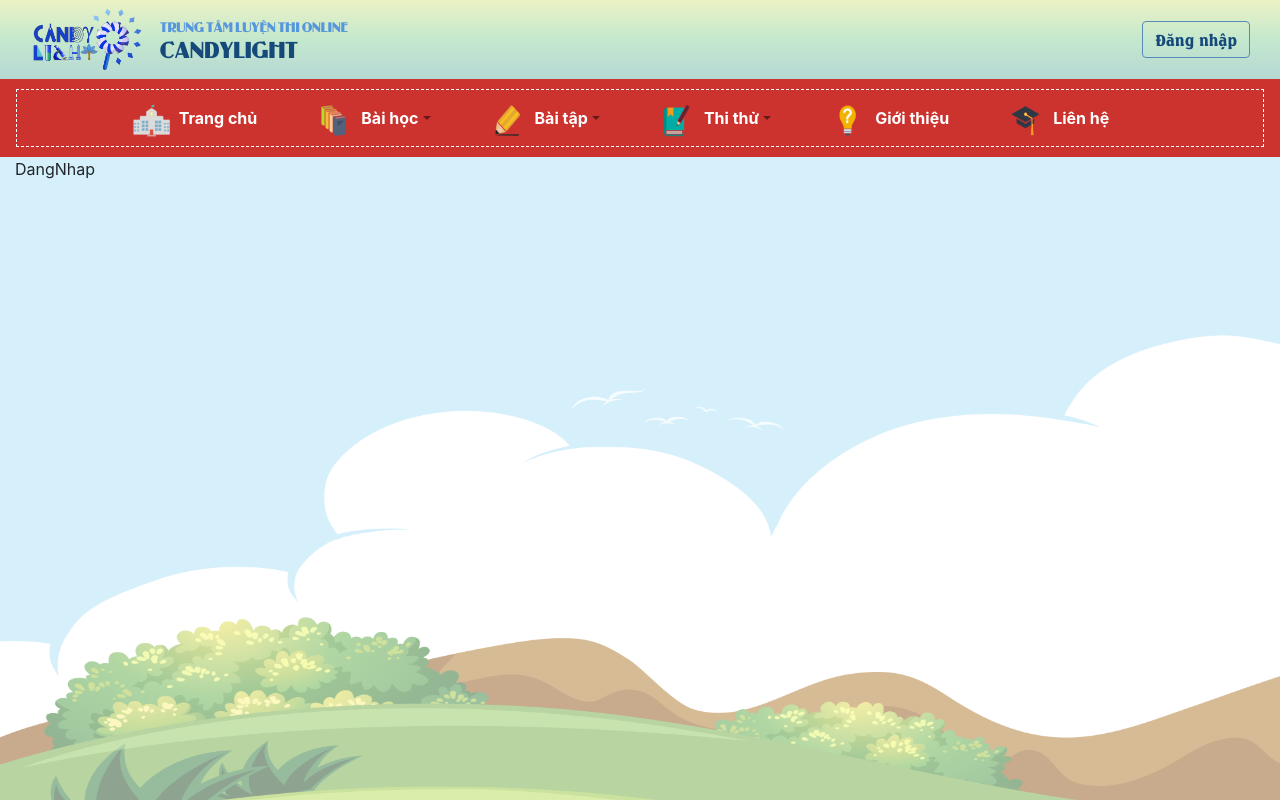
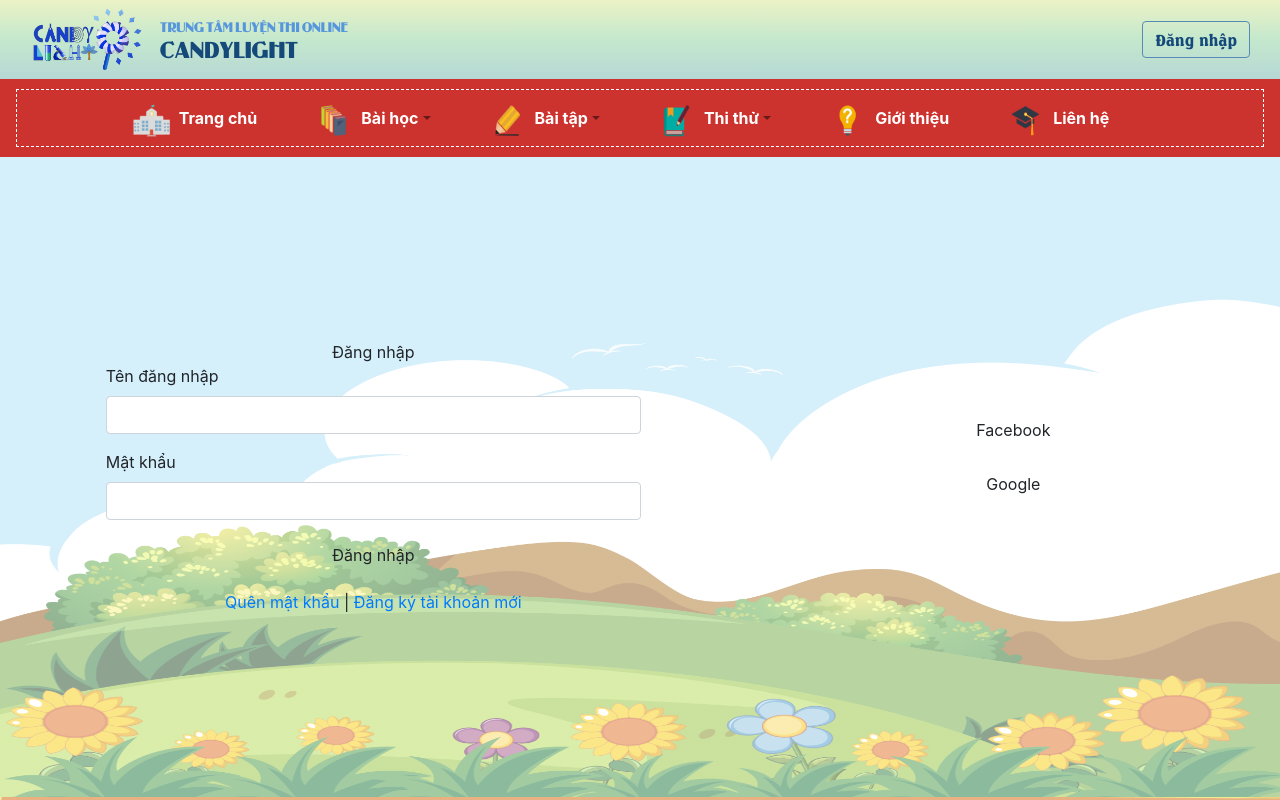
Before and after one commit to nhanpdnguyen/QLDA2015_Frontend, a React (Create React App) app: page /dang-nhap in a window 1280 px wide. Shown: the top 800 px of the page. Built offline with nearby package versions, Linux system fonts and the light colour scheme.

Commit message:
tạm xong màn hình đăng nhập

```diff
--- a/src/App.css
+++ b/src/App.css
@@ -24,5 +24,5 @@
   width: 100%;
   background-size: 100% 100%;
   background-repeat: no-repeat;
-  min-height: 100vh;
+  min-height: 80vh;
 }
--- a/src/App.js
+++ b/src/App.js
@@ -1,6 +1,6 @@
 import React, { Component } from 'react';
 import { Container } from 'reactstrap';
-import { BrowserRouter as Router, Route, Switch, Link } from 'react-router-dom';
+import { BrowserRouter as Router, Route, Switch } from 'react-router-dom';
 // components
 import Header from './components/Header';
 import Footer from './components/Footer';
@@ -16,10 +16,6 @@ const HelloWorld = function (props) {
 }
 
 class App extends Component {
-	constructor(props) {
-		super(props);
-
-	}
 
 	render() {
 		return (
@@ -27,7 +23,8 @@ class App extends Component {
 				<div>
 					<Header isLoggedIn={false}></Header>
 					<NavBar></NavBar>
-					<Container fluid id="main-content-container">
+					<Container fluid id="main-content-container" className="d-flex align-items-center">
+					{/* Row bọc ngoài cùng của 1 view cần phải xài thêm class flex-md-grow-1 */}
 							<Switch>
 								<Route exact path="/" component={Home} />
 								<Route exact path="/dang-nhap" component={DangNhap} />
--- a/src/components/Carousel.js
+++ b/src/components/Carousel.js
@@ -4,8 +4,7 @@ import {
   CarouselItem,
   CarouselControl,
   CarouselIndicators,
-  CarouselCaption,
-  Row
+  CarouselCaption
 } from 'reactstrap';
 import './Carousel.css';
 
--- a/src/components/Footer.js
+++ b/src/components/Footer.js
@@ -1,11 +1,8 @@
 import React, { Component } from 'react';
-import { Row, Col } from 'reactstrap';
+import { } from 'reactstrap';
 import './Footer.css';
 
 export default class Footer extends Component {
-	constructor(props) {
-		super(props);
-	}
 
 	render() {
 		return (
--- a/src/components/Header.js
+++ b/src/components/Header.js
@@ -4,9 +4,6 @@ import { Link } from 'react-router-dom';
 import './Header.css';
 
 export default class Header extends Component {
-	constructor(props) {
-		super(props);
-	}
 
 	render() {
 		let Avatar;
@@ -14,10 +11,10 @@ export default class Header extends Component {
 			Avatar = (
 				<Fragment>
 					<Col md="2" className="d-flex align-items-center justify-content-center pr-0">
-						<img className="w-75 rounded" src="/images/avatar.png" />
+						<img className="w-75 rounded" alt="" src="/images/avatar.png" />
 					</Col>
 					<Col md="4" className="d-flex flex-column justify-content-start pl-0">
-						<div className="mt-1">Nguyễn Thanh Tùng</div>
+						<div className="mt-1" alt="">Nguyễn Thanh Tùng</div>
 					</Col>
 				</Fragment>
 			)
@@ -39,7 +36,7 @@ export default class Header extends Component {
 						<Col md="6" className="mr-auto">
 							<Row className="">
 								<Col md="3" className="d-flex align-items-center justify-content-center pr-0">
-									<img className="w-75" src="/images/Logo-01.png" />
+									<img className="w-75" alt="" src="/images/Logo-01.png" />
 								</Col>
 								<Col md="9" className="my-logo-text d-flex flex-column justify-content-center pl-0">
 									<div>TRUNG TÂM LUYỆN THI ONLINE</div>
--- a/src/components/TitleBox.js
+++ b/src/components/TitleBox.js
@@ -3,9 +3,6 @@ import { Row, Col } from 'reactstrap';
 import './TitleBox.css';
 
 export default class TitleBox extends Component {
-	constructor(props) {
-		super(props);
-	}
 
 	render() {
 		let titleBoxHeaderStyle = {
@@ -20,7 +17,7 @@ export default class TitleBox extends Component {
 				{/* <Col xs="12" className="d-flex justify-content-end"></Col> */}
 				<Col xs="6" md="4" className="d-flex flex-column align-items-center py-2 px-1">
 					<div className="title-box-header" style={titleBoxHeaderStyle}>{this.props.header}</div>
-					<img className="title-box-img" src={this.props.src}></img>
+					<img className="title-box-img" alt="" src={this.props.src}></img>
 				</Col>
 				<Col xs="6" md="8" className="title-box-content d-flex align-items-center" style={titleBoxContentStyle}>
 					<ul className="m-0">
--- a/src/views/DangNhap.css
+++ b/src/views/DangNhap.css
@@ -0,0 +1,3 @@
+.dang-nhap-container {
+
+}
--- a/src/views/DangNhap.js
+++ b/src/views/DangNhap.js
@@ -1,10 +1,65 @@
 import React, { Component } from 'react';
-import { Container, Row, Col } from 'reactstrap';
+import { Row, Col } from 'reactstrap';
+import { Link } from 'react-router-dom';
 import './DangNhap.css';
 
 export default class DangNhap extends Component {
 
   render() {
-    return <div>DangNhap</div>
+    return (
+      <Row className="dang-nhap-container flex-md-grow-1">
+        {/* Đăng nhập qua email */}
+        <Col md="7">
+          <Row>
+            <Col className="d-flex justify-content-center align-content-center align-self-center">
+              <div>Đăng nhập</div>
+            </Col>
+          </Row>
+          <Row>
+            <Col>
+              <form onSubmit="">
+                <div className="form-row justify-content-center">
+                  <div className="form-group col-9">
+                    <label>Tên đăng nhập</label>
+                    <input type="text" className="form-control" />
+                  </div>
+                </div>
+                <div className="form-row justify-content-center">
+                  <div className="form-group col-9">
+                    <label>Mật khẩu</label>
+                    <input type="password" className="form-control" />
+                  </div>
+                </div>
+                <div className="form-row justify-content-center">
+                  <div className="form-group col-9 col-md-4">
+                    <button type="submit" className="btn btn-block">Đăng nhập</button>
+                  </div>
+                </div>
+              </form>
+            </Col>
+          </Row>
+        </Col>
+        {/* Đăng nhập qua FB, Google */}
+        <Col md="5" className="d-flex align-items-center">
+          <Row className="flex-grow-1 justify-content-center">
+            <Col xs="9" className="form-group">
+              <button className="btn btn-block">Facebook</button>
+            </Col>
+            <Col xs="9" className="form-group">
+              <button className="btn btn-block">Google</button>
+            </Col>
+          </Row>
+        </Col>
+        <Col md="7">
+          <Row>
+            <Col xs="12" className="d-flex justify-content-center">
+              <Link to="/quen-mat-khau">Quên mật khẩu</Link>
+              <span>&nbsp;|&nbsp;</span>
+              <Link to="/dang-ky">Đăng ký tài khoản mới</Link>
+            </Col>
+          </Row>
+        </Col>
+      </Row>
+    )
   }
 }
--- a/src/views/Home.js
+++ b/src/views/Home.js
@@ -1,5 +1,5 @@
 import React, { Component } from 'react';
-import { Container, Row, Col } from 'reactstrap';
+import { Row, Col } from 'reactstrap';
 import Carousel from '../components/Carousel';
 import TitleBox from '../components/TitleBox';
 import './Home.css';
```
